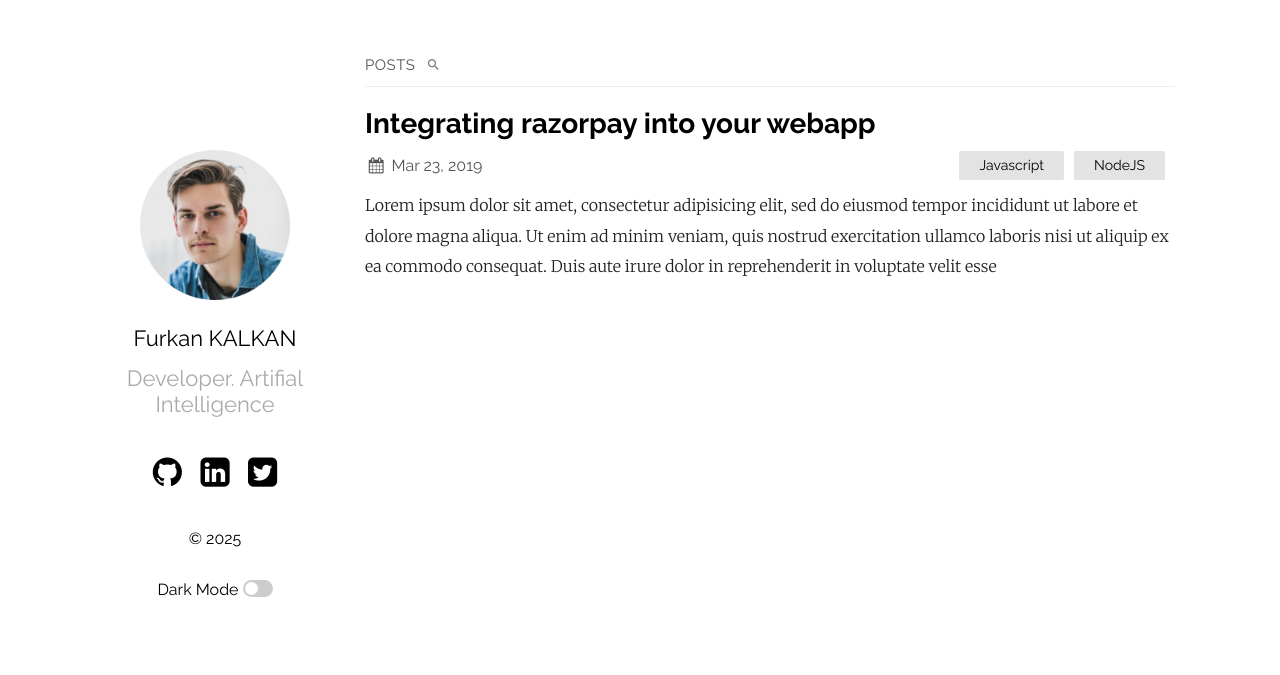
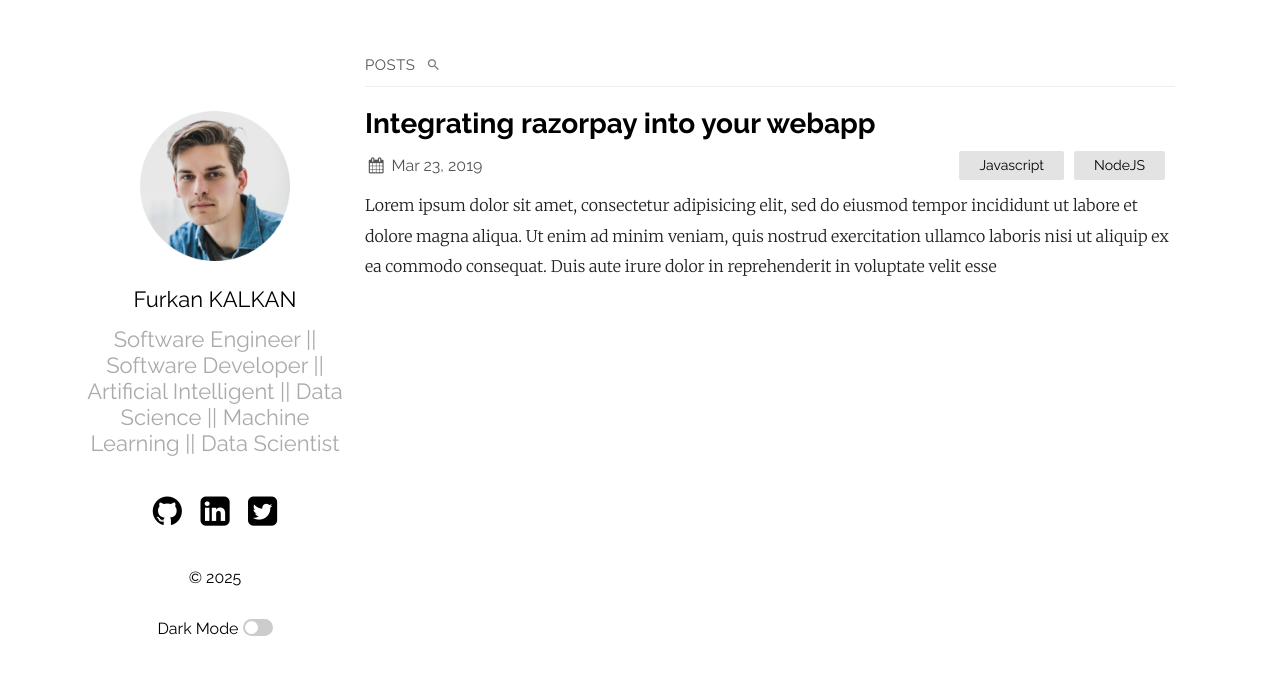
Before and after one commit to Furkan9534/furkan9534.github.io, a Jekyll site: the page built from index.md, in a window 1280 px wide. Shown: the top 675 px of the page. Built offline with Jekyll 4.4.1, drawn with Linux system fonts in a browser that asks for light colours.

Commit message:
Update _config.yml

```diff
--- a/_config.yml
+++ b/_config.yml
@@ -15,7 +15,7 @@ sass:
 
 plainwhite:
   name: Furkan KALKAN
-  tagline: Developer. Artifial Intelligence
+  tagline: Software Engineer || Software Developer || Artificial Intelligent || Data Science || Machine Learning || Data Scientist
   date_format: "%b %-d, %Y"
   sitemap: true
   search: true
```
